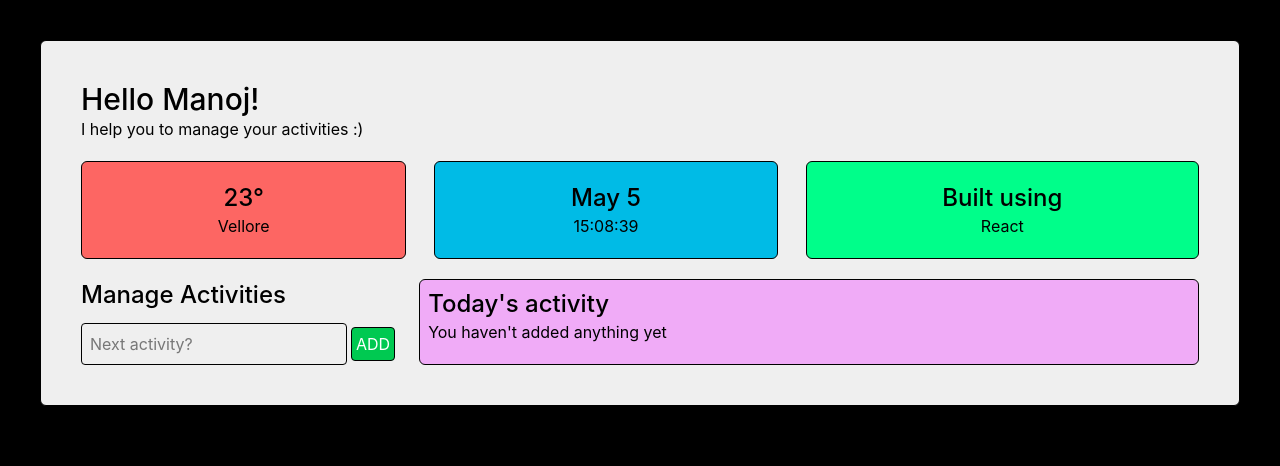
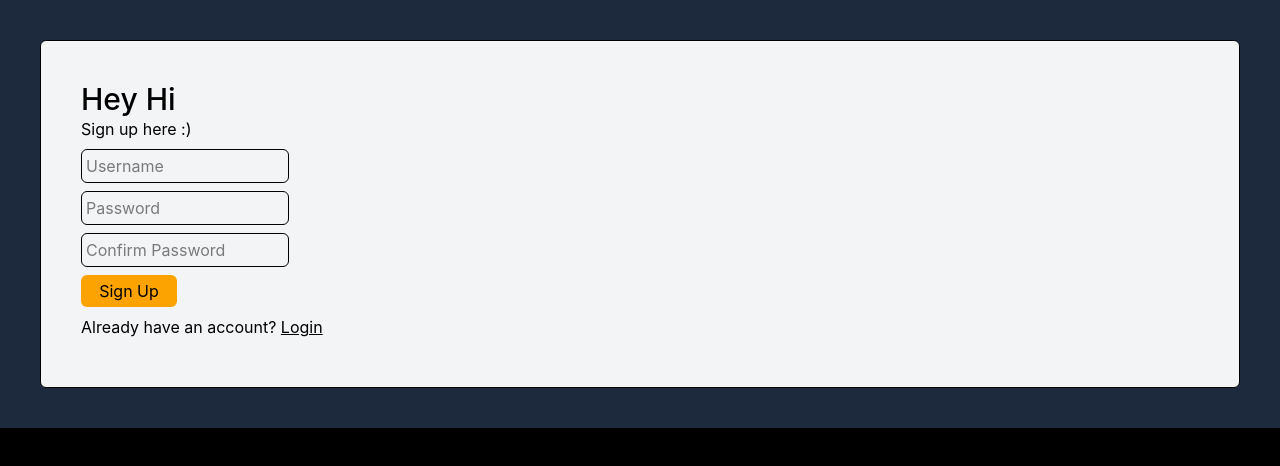
Before and after one commit to Manoj-1303/ACTodo, a React (Vite) app: page /signup in a window 1280 px wide. Shown: the top 466 px of the page. Built offline with nearby package versions, Linux system fonts and the light colour scheme.

Commit message:
Updated Everythhing

```diff
--- a/package.json
+++ b/package.json
@@ -13,6 +13,7 @@
     "@tailwindcss/vite": "^4.2.4",
     "react": "^19.2.5",
     "react-dom": "^19.2.5",
+    "react-router-dom": "^7.15.0",
     "tailwindcss": "^4.2.4"
   },
   "devDependencies": {
--- a/src/App.jsx
+++ b/src/App.jsx
@@ -1,35 +1,34 @@
 import Header from "./components/Header"
 import Cards from "./components/Cards"
 import TodoContainer from "./components/TodoContainer"
-import { useState, useEffect } from "react";
+import { BrowserRouter, Routes, Route } from "react-router-dom"
+import Landing from "./pages/Landing"
+import Signup from "./pages/Signup"
+import Login from "./pages/Login"
+import { useState } from "react";
 
 function App() {
-  const [currentTime, setCurrentTime] = useState(new Date());
-  useEffect(() => {
-    const timer = setInterval(() => {
-      setCurrentTime(new Date());
-    }, 1000);
-    return () => clearInterval(timer);
-  }, []);
-  const formattedDate = currentTime.toLocaleDateString('en-US', { month: 'short', day: 'numeric' });
-  const formattedTime = currentTime.toLocaleTimeString('en-US', { hour12: false });
-  return (
-    <div className="min-h-screen bg-black p-10">
-      <div className="bg-[#EFEFEF] p-10 border rounded-md">
-        {/*Header*/}
-        <Header />
-        {/*Card*/}
-        <div className="flex justify-between gap-7 my-5 flex-wrap">
-          <Cards bgColor={"#FD6663"} title={"23°"} subtitle={"Vellore"} />
-          <Cards bgColor={"#00BBE6"} title={formattedDate} subtitle={formattedTime} />
-          <Cards bgColor={"#00FE8A"} title={"Built using"} subtitle={"React"} />
-        </div>
-        {/*TodoContainer*/}
-        <TodoContainer />
+ const [users,setusers] = useState([{
+            username:"manoj",
+            password:"123"
+        },
+        {
+          username:"abc",
+          password:"123"
+        }
+    ]
+)
 
-
-      </div>
-    </div>
+  return(
+    <div className="min-h-screen bg-black">
+    <BrowserRouter>
+    <Routes>
+    <Route path='/' element={<Login users={users} setusers={setusers}/>}></Route>
+    <Route path='/signup' element={<Signup users={users} setusers={setusers}/>}></Route>
+    <Route path='/landing' element={<Landing/>}></Route>
+    </Routes>
+    </BrowserRouter>
+  </div>
   )
 }
 
--- a/src/components/Header.jsx
+++ b/src/components/Header.jsx
@@ -1,7 +1,7 @@
-function Header() {
+function Header(props) {
   return (
     <div>
-      <h1 className="text-3xl font-medium">Hello Manoj!</h1>
+      <h1 className="text-3xl font-medium">Hello {props.username}!</h1>
       <p>I help you to manage your activities :)</p>
     </div>
   )
--- /dev/null
+++ b/src/pages/Landing.jsx
@@ -0,0 +1,37 @@
+import Header from "../components/Header";
+import Cards from "../components/Cards";
+import TodoContainer from "../components/TodoContainer";
+import { useState, useEffect } from "react";
+import { useLocation } from "react-router-dom"
+function Landing() {
+    const data = useLocation()
+    const [currentTime, setCurrentTime] = useState(new Date());
+    useEffect(() => {
+        const timer = setInterval(() => {
+            setCurrentTime(new Date());
+        }, 1000);
+        return () => clearInterval(timer);
+    }, []);
+    const formattedDate = currentTime.toLocaleDateString('en-US', { month: 'short', day: 'numeric' });
+    const formattedTime = currentTime.toLocaleTimeString('en-US', { hour12: false });
+    return (
+        <div className="min-h-screen bg-black p-10">
+            <div className="bg-[#EFEFEF] p-10 border rounded-md ">
+                {/*Header*/}
+                <Header username={data.state.user}/>
+                {/*Card*/}
+                <div className="flex justify-between gap-7 my-5 flex-wrap">
+                    <Cards bgColor={"#FD6663"} title={"23°"} subtitle={"Vellore"} />
+                    <Cards bgColor={"#00BBE6"} title={formattedDate} subtitle={formattedTime} />
+                    <Cards bgColor={"#00FE8A"} title={"Built using"} subtitle={"React"} />
+                </div>
+                {/*TodoContainer*/}
+                <TodoContainer />
+
+
+            </div>
+        </div>
+    )
+}
+
+export default Landing
--- /dev/null
+++ b/src/pages/Login.jsx
@@ -0,0 +1,63 @@
+import { useState } from "react"
+import { Link } from "react-router-dom"
+import { useNavigate } from "react-router-dom"
+
+function Login(props){
+    const navigate = useNavigate()
+    const [eusername,setEusername] = useState()
+    const [epassword,setEpassword] = useState()
+    const [ruser,setRuser] = useState(true)
+    const users = props.users
+    function handleUInput(evt){
+        setEusername(evt.target.value)
+    }
+    function handlePInput(evt){
+        setEpassword(evt.target.value)
+    }
+    function checkUser(){
+        var userfound = false
+        users.forEach(function(item){
+            if(item.username === eusername && item.password === epassword)
+            {
+                userfound = true
+                navigate("/landing",{state:{user:eusername}})
+            }
+        })
+        if(userfound===false){
+            setRuser(false)
+        }
+    }
+    return(
+        <div className="bg-slate-800 p-10">
+        <div className="bg-gray-100 p-10 border rounded-md">
+            <h1 className="text-3xl font-medium ">Hey Hi</h1>
+            {ruser? <p>I help you manage your activities after you login :)</p>: <p className="text-red-500">Please Sign Up Before you Login!!</p>}
+
+
+            <div className="flex flex-col gap-2 my-2">
+                <input
+                type="text"
+                className="w-52 border-black p-1 bg-transparent border rounded-md"
+                placeholder="Username"
+                onChange={handleUInput}
+                />
+
+<input
+                type="password"
+                className="w-52 border-black p-1 bg-transparent border rounded-md"
+                placeholder="Password"
+                onChange={handlePInput}
+                />
+
+                <button className="bg-green-500 text-white w-24 p-1 rounded-md" onClick={checkUser}>
+                    Login
+                </button>
+
+                <p>Don't have an account? <Link to={"/signup"} className="underline">Sign Up</Link>  </p>
+            </div>
+        </div>
+    </div>
+    )
+}
+
+export default Login
--- /dev/null
+++ b/src/pages/Signup.jsx
@@ -0,0 +1,68 @@
+import { Link } from "react-router-dom"
+import { useState } from "react"
+import { useNavigate } from "react-router-dom"
+
+function Signup(props)
+{
+
+    const navigate = useNavigate()
+    const users = props.users
+    const setusers = props.setusers
+
+    const [eusername,setEusername] = useState()
+    const [epassword,setEpassword] = useState()
+
+    function handleUInput(evt)
+    {
+        setEusername(evt.target.value)
+    }
+
+    function handlePInput(evt)
+    {
+        setEpassword(evt.target.value)
+    }
+
+    function addUser()
+    {
+        setusers([...users,{username:eusername,password:epassword}])
+        navigate("/")
+    }
+
+
+    return(
+    <div className="bg-slate-800 p-10">
+        <div className="bg-gray-100 p-10 border rounded-md">
+            <h1 className="text-3xl font-medium">Hey Hi</h1>
+            <p>Sign up here :)</p>
+
+            <div className="flex flex-col gap-2 my-2">
+                <input
+                type="text"
+                className="w-52 border-black p-1 bg-transparent border rounded-md"
+                placeholder="Username"
+                onChange={handleUInput}
+                />
+
+<input
+                type="password"
+                className="w-52 border-black p-1 bg-transparent border rounded-md"
+                placeholder="Password"
+                onChange={handlePInput}
+                />
+
+<input
+                type="password"
+                className="w-52 border-black p-1 bg-transparent border rounded-md"
+                placeholder="Confirm Password"/>
+
+                <button className="bg-[#FCA201] w-24 p-1 rounded-md" onClick={addUser}>
+                    Sign Up
+                </button>
+
+                <p>Already have an account? <Link to={"/"} className="underline">Login</Link>  </p>
+            </div>
+        </div>
+    </div>)
+}
+
+export default Signup
```
Also changed, not shown: 1 other file (tests, documents, lock files or other folders).
